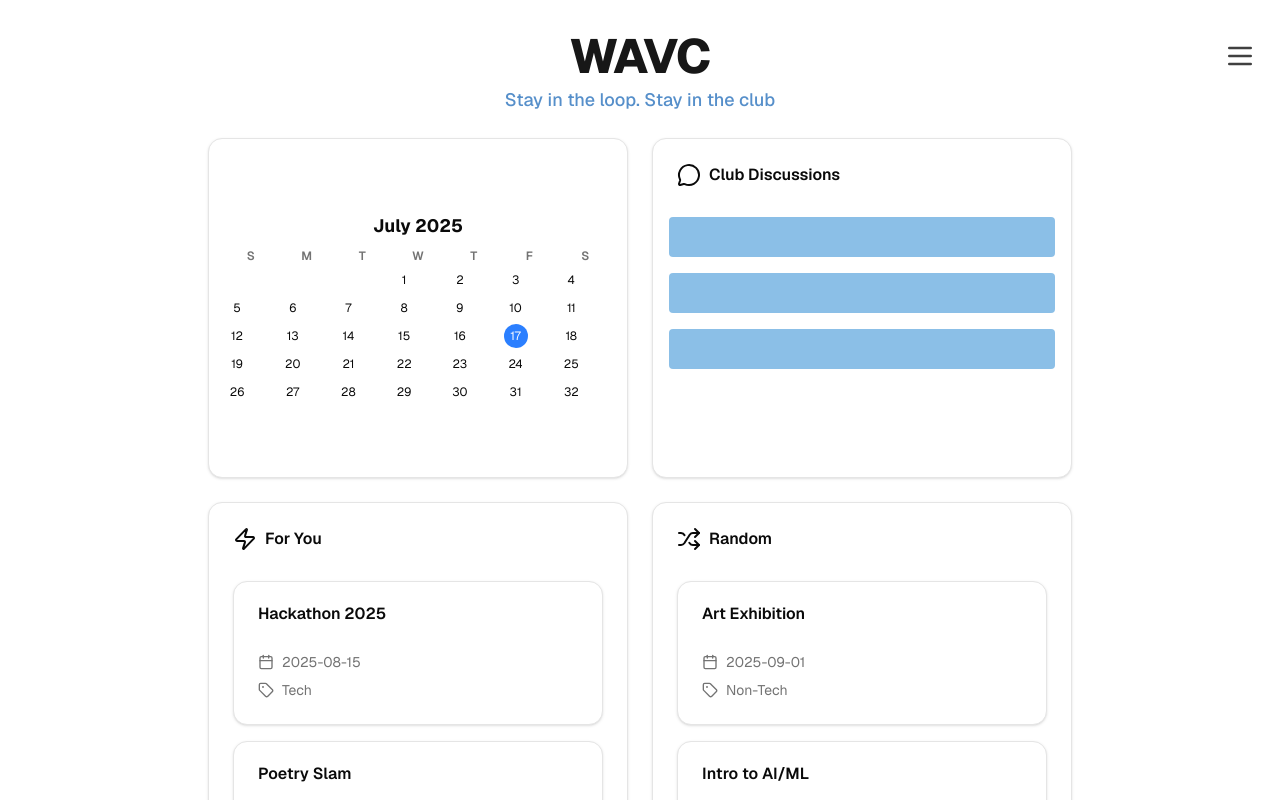
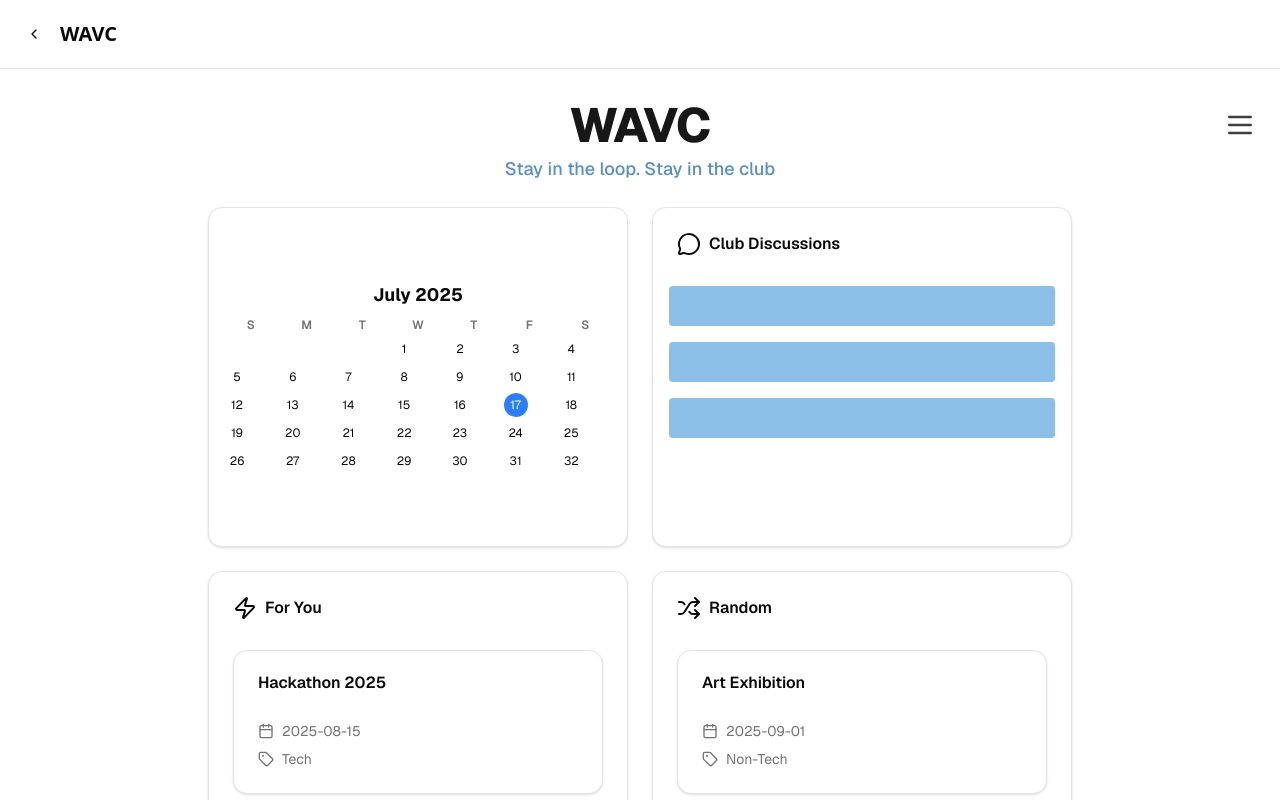
Before and after one commit to thirumuruganra/WAVC, a Next.js app: page / in a window 1280 px wide. Shown: the top 800 px of the page. Built offline with nearby package versions, Linux system fonts and the light colour scheme.

Commit message:
Added Back button

```diff
--- a/app/clubs/page.jsx
+++ b/app/clubs/page.jsx
@@ -1,7 +1,7 @@
 import Link from 'next/link';
 import { clubs } from '@/lib/mock-data';
 import { Button } from '@/components/ui/button';
-import { ClubCard } from '@/components/ClubCard';
+import { ClubCard } from '@/components/ui/ClubCard';
 
 export default function ClubsPage() {
   return (
--- a/app/events/page.jsx
+++ b/app/events/page.jsx
@@ -73,13 +73,3 @@ export default function EventsPage() {
     </div>
   );
 }
-
-// A simple badge component (can be replaced with shadcn/ui badge)
-function Badge({ children, variant }) {
-    const baseClasses = "px-2.5 py-0.5 rounded-full text-xs font-semibold";
-    const variants = {
-        default: "bg-blue-100 text-blue-800",
-        secondary: "bg-gray-100 text-gray-800"
-    }
-    return <span className={`${baseClasses} ${variants[variant]}`}>{children}</span>
-}
--- a/app/layout.jsx
+++ b/app/layout.jsx
@@ -1,5 +1,6 @@
 import { Geist, Geist_Mono } from "next/font/google";
 import "./globals.css";
+import Header from "@/components/Header";
 
 const geistSans = Geist({
   variable: "--font-geist-sans",
@@ -22,6 +23,7 @@ export default function RootLayout({ children }) {
       <body
         className={`${geistSans.variable} ${geistMono.variable} antialiased`}
       >
+        <Header />
         {children}
       </body>
     </html>
--- /dev/null
+++ b/components/Header.jsx
@@ -0,0 +1,18 @@
+"use client";
+
+import { useRouter } from 'next/navigation';
+import { Button } from '@/components/ui/button';
+import { ChevronLeft } from 'lucide-react';
+
+export default function Header() {
+  const router = useRouter();
+
+  return (
+    <header className="p-4 flex items-center border-b">
+      <Button variant="ghost" size="icon" onClick={() => router.back()}>
+        <ChevronLeft className="h-6 w-6" />
+      </Button>
+      <h1 className="text-xl font-bold ml-2">WAVC</h1>
+    </header>
+  );
+}
```
